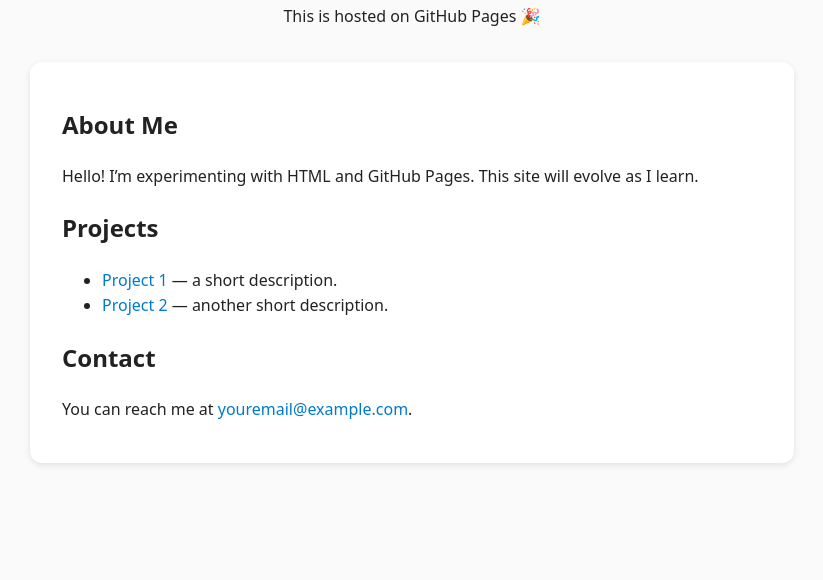
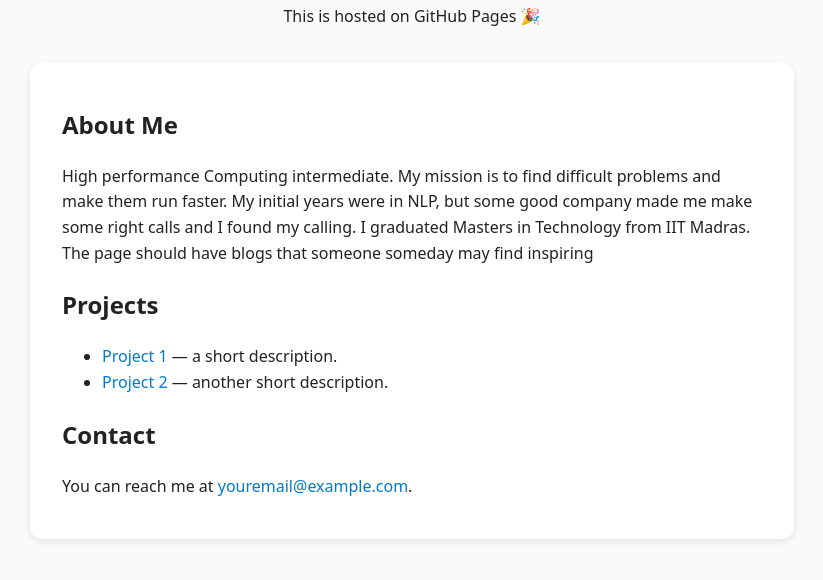
Before and after one commit to Barenya255/Barenya255.github.io, a plain HTML site: page index.html in a window 1280 px wide. Shown: the part 122-702 px from the top of the page, without its empty margins (228-1051 px from the left). Drawn offline with Linux system fonts and the light colour scheme.

Commit message:
About me

```diff
--- a/index.html
+++ b/index.html
@@ -45,7 +45,9 @@
 
   <section>
     <h2>About Me</h2>
-    <p>Hello! I’m experimenting with HTML and GitHub Pages. This site will evolve as I learn.</p>
+    <p>High performance Computing intermediate. My mission is to find difficult problems and make them run faster.
+    My initial years were in NLP, but some good company made me make some right calls and I found my calling.
+    I graduated Masters in Technology from IIT Madras. The page should have blogs that someone someday may find inspiring</p>
 
     <h2>Projects</h2>
     <ul>
```
